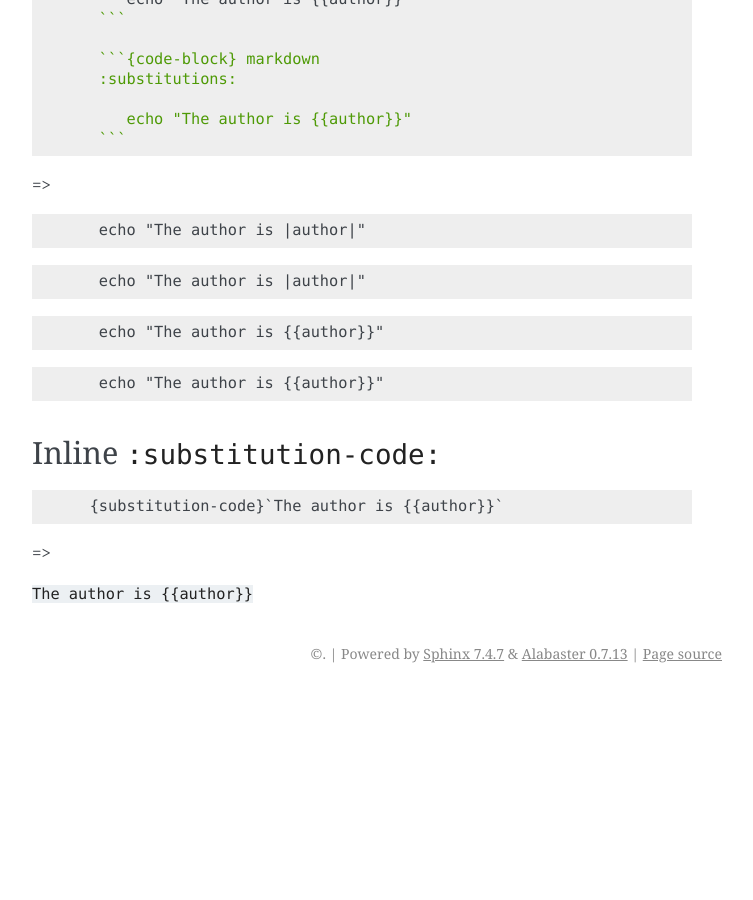
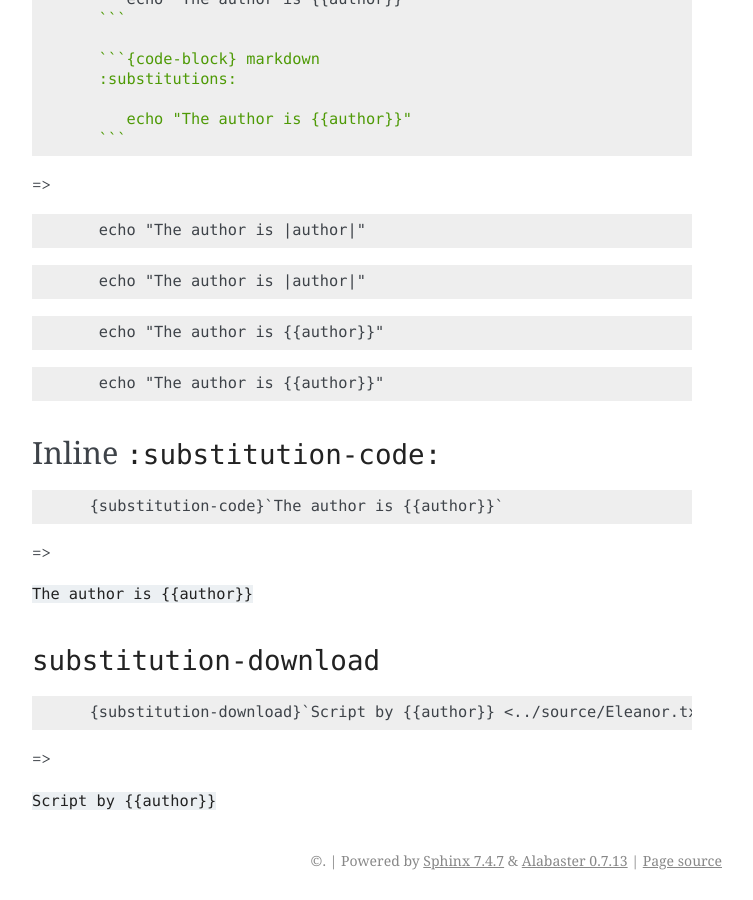
Before and after one commit to adamtheturtle/sphinx-substitution-extensions, a Sphinx documentation site: the page built from sample/source/markdown_sample.md, in a window 1280 px wide and 900 px high, scrolled down 1027 px. Shown: the whole window, without its empty margins (388-1141 px from the left). Built offline with Sphinx 7.4.7, drawn with Linux system fonts in a browser that asks for light colours; cross-references to code outside the pages are shown as plain code; before the commit the page ends 1720 px from its top, so only the background shows below that; some of the changed text lies outside the part shown.

Commit message:
Add documentation for substitution-download

````diff
--- a/CHANGELOG.rst
+++ b/CHANGELOG.rst
@@ -7,6 +7,7 @@ Next
 ----
 
 - Support the ``substitution-code`` role in MyST documents.
+- Support the ``substitution-download`` role in MyST documents.
 
 2025.01.02
 ----------
--- a/sample/source/markdown_sample.md
+++ b/sample/source/markdown_sample.md
@@ -73,3 +73,15 @@ Inline ``:substitution-code:``
 =>
 
 {substitution-code}`The author is {{author}}`
+
+``substitution-download``
+-------------------------
+
+```{code-block} markdown
+
+   {substitution-download}`Script by {{author}} <../source/Eleanor.txt>`
+```
+
+=>
+
+{substitution-download}`Script by {{author}} <../source/Eleanor.txt>`
````
Also changed, not shown: README.rst (+7 -0 lines).
